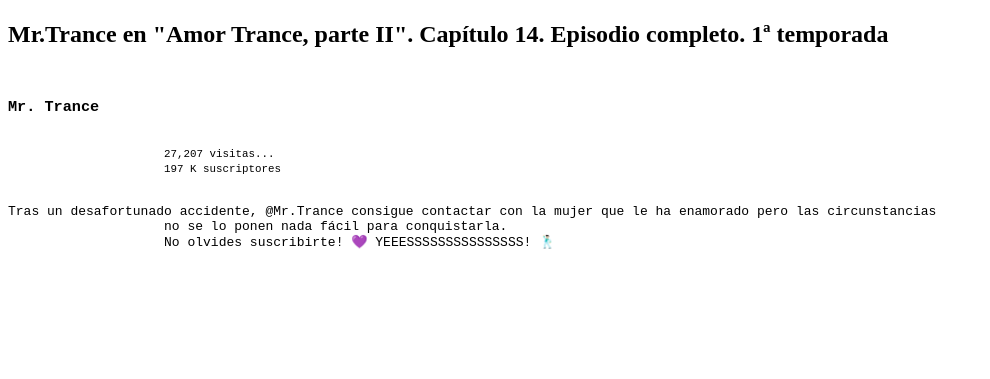
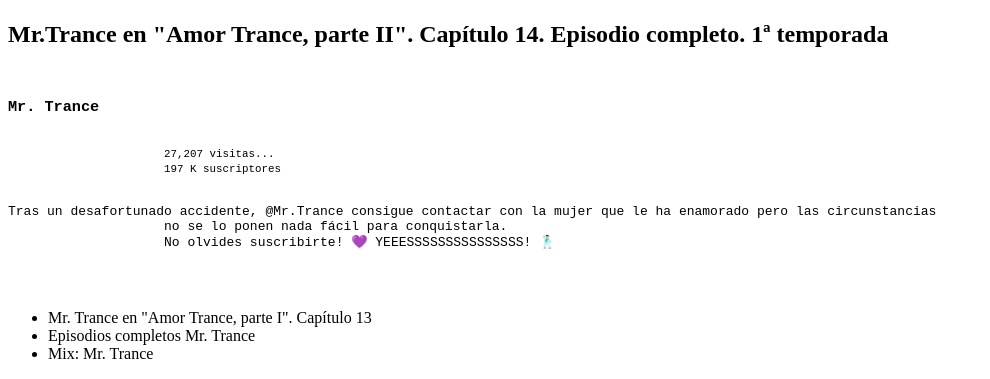
Before and after one commit to franclobo/Youtube-replica, a plain HTML site: page index.html in a window 1280 px wide. Shown: the part 530-909 px from the top of the page, without its empty margins (0-990 px from the left). Before the commit the page ends 836 px from the top, so only its background shows below. Drawn offline with Linux system fonts and the light colour scheme.

Commit message:
add unorderlist at aside.

```diff
--- a/index.html
+++ b/index.html
@@ -47,6 +47,11 @@
             </div>
         </section>
         <aside>
+            <ul>
+                <li>Mr. Trance en "Amor Trance, parte I". Capítulo 13</li>
+                <li>Episodios completos Mr. Trance</li>
+                <li>Mix: Mr. Trance</li>
+            </ul>
 
         </aside>
     </main>
```
